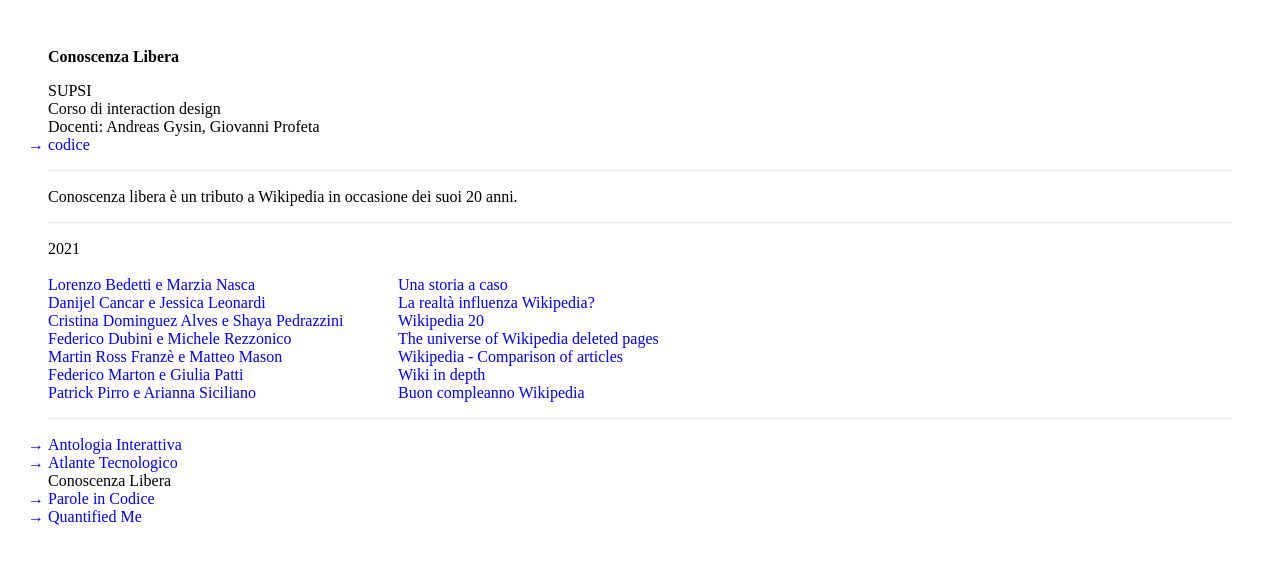
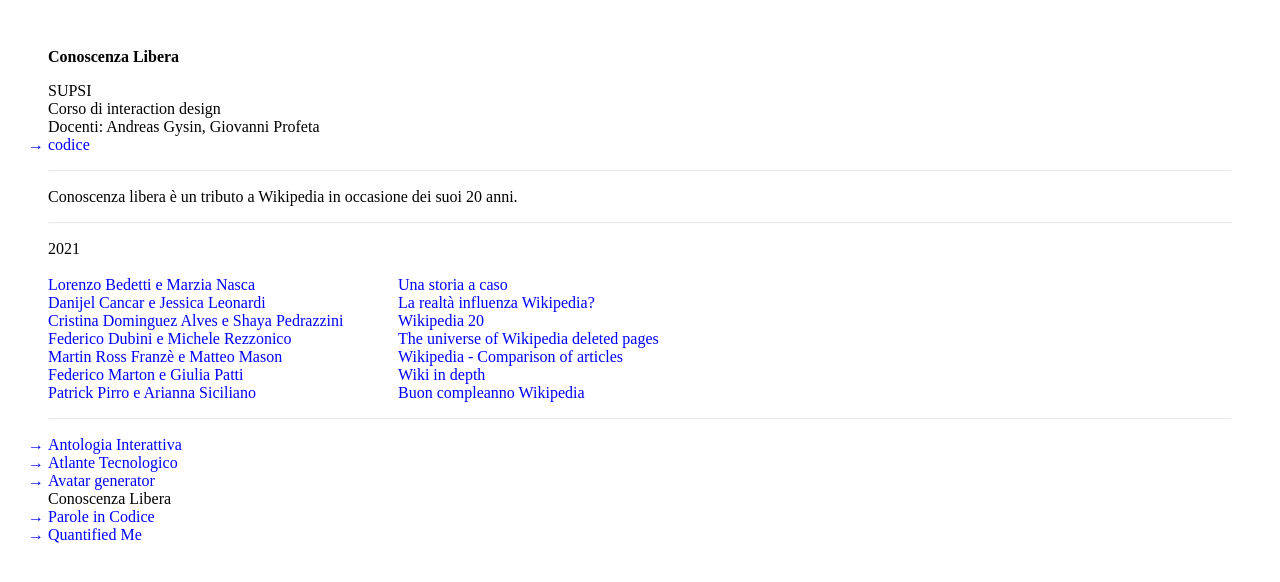
Before and after one commit to ixd-supsi/conoscenzalibera, a plain HTML site: page index.html in a window 1280 px wide. Drawn offline with Linux system fonts and the light colour scheme.

Commit message:
add link to avatar generator

```diff
--- a/index.html
+++ b/index.html
@@ -114,6 +114,7 @@
             <ul>
                 <li><a class="link" href="https://ixd-supsi.github.io/antologiainterattiva/">Antologia Interattiva</a></li>
                 <li><a class="link" href="https://ixd-supsi.github.io/atlantetecnologico/">Atlante Tecnologico</a></li>
+                <li><a class="link" href="https://ixd-supsi.github.io/avatargenerator/">Avatar generator</a></li>
                 <li>Conoscenza Libera</a></li>
                 <li><a class="link" href="https://ixd-supsi.github.io/paroleincodice/">Parole in Codice</a></li>
                 <li><a class="link" href="https://ixd-supsi.github.io/quantifiedme/">Quantified Me</a></li>
```
